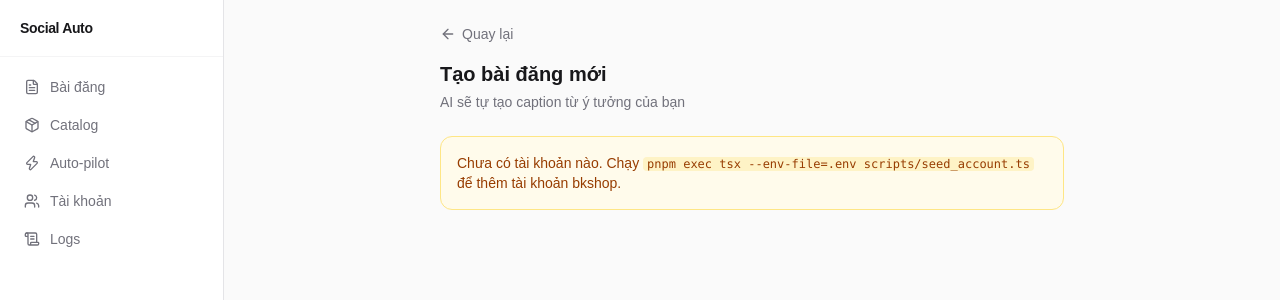
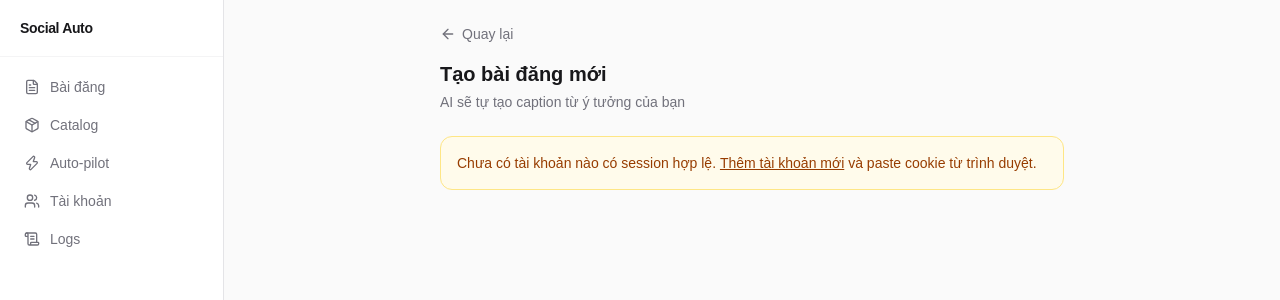
Before and after one commit to TDTUVU/auto-marketing, a Next.js app in the folder apps/web/: page /posts/new in a window 1280 px wide. Shown: the top 300 px of the page. Built offline with nearby package versions, Linux system fonts and the light colour scheme; no server answers; the database is empty.

Commit message:
fix: only show accounts with valid encrypted session in post form
Filter out accounts without encryptedSession (old file-based sessions
that don't work on Railway). Dropdown now only shows usable accounts.

```diff
--- a/apps/web/app/(dashboard)/posts/new/page.tsx
+++ b/apps/web/app/(dashboard)/posts/new/page.tsx
@@ -10,11 +10,13 @@ export default async function NewPostPage() {
   await connectDB()
   const accounts = await Account.find().lean()
 
-  const accountList = accounts.map((a) => ({
-    _id: a._id.toString(),
-    name: a.name,
-    platform: a.platform,
-  }))
+  const accountList = accounts
+    .filter((a) => !!a.encryptedSession)
+    .map((a) => ({
+      _id: a._id.toString(),
+      name: a.name,
+      platform: a.platform,
+    }))
 
   return (
     <div className="p-6 max-w-2xl mx-auto">
@@ -32,11 +34,11 @@ export default async function NewPostPage() {
 
       {accountList.length === 0 ? (
         <div className="bg-amber-50 border border-amber-200 rounded-xl p-4 text-sm text-amber-800">
-          Chưa có tài khoản nào. Chạy{' '}
-          <code className="bg-amber-100 px-1 rounded text-xs">
-            pnpm exec tsx --env-file=.env scripts/seed_account.ts
-          </code>{' '}
-          để thêm tài khoản bkshop.
+          Chưa có tài khoản nào có session hợp lệ.{' '}
+          <Link href="/dashboard/accounts/new" className="underline font-medium">
+            Thêm tài khoản mới
+          </Link>{' '}
+          và paste cookie từ trình duyệt.
         </div>
       ) : (
         <div className="bg-white border border-zinc-200 rounded-xl p-6">
--- a/apps/web/app/dashboard/posts/new/page.tsx
+++ b/apps/web/app/dashboard/posts/new/page.tsx
@@ -10,11 +10,13 @@ export default async function NewPostPage() {
   await connectDB()
   const accounts = await Account.find().lean()
 
-  const accountList = accounts.map((a) => ({
-    _id: a._id.toString(),
-    name: a.name,
-    platform: a.platform,
-  }))
+  const accountList = accounts
+    .filter((a) => !!a.encryptedSession)
+    .map((a) => ({
+      _id: a._id.toString(),
+      name: a.name,
+      platform: a.platform,
+    }))
 
   return (
     <div className="p-6 max-w-2xl mx-auto">
@@ -32,11 +34,11 @@ export default async function NewPostPage() {
 
       {accountList.length === 0 ? (
         <div className="bg-amber-50 border border-amber-200 rounded-xl p-4 text-sm text-amber-800">
-          Chưa có tài khoản nào. Chạy{' '}
-          <code className="bg-amber-100 px-1 rounded text-xs">
-            pnpm exec tsx --env-file=.env scripts/seed_account.ts
-          </code>{' '}
-          để thêm tài khoản bkshop.
+          Chưa có tài khoản nào có session hợp lệ.{' '}
+          <Link href="/dashboard/accounts/new" className="underline font-medium">
+            Thêm tài khoản mới
+          </Link>{' '}
+          và paste cookie từ trình duyệt.
         </div>
       ) : (
         <div className="bg-white border border-zinc-200 rounded-xl p-6">
```
